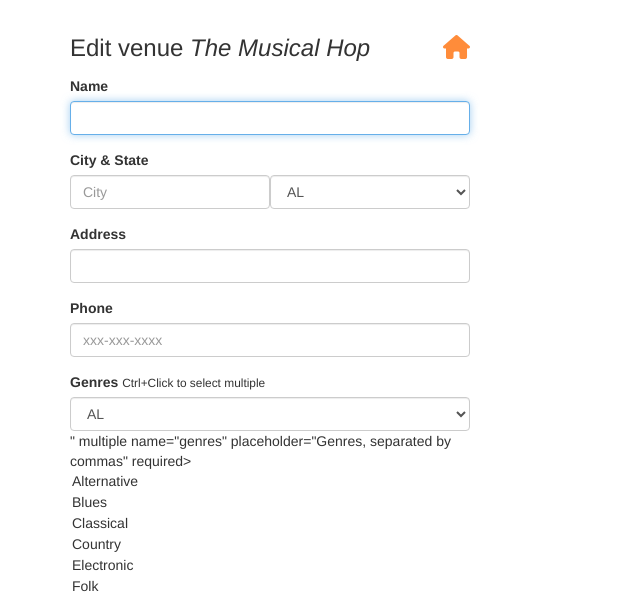
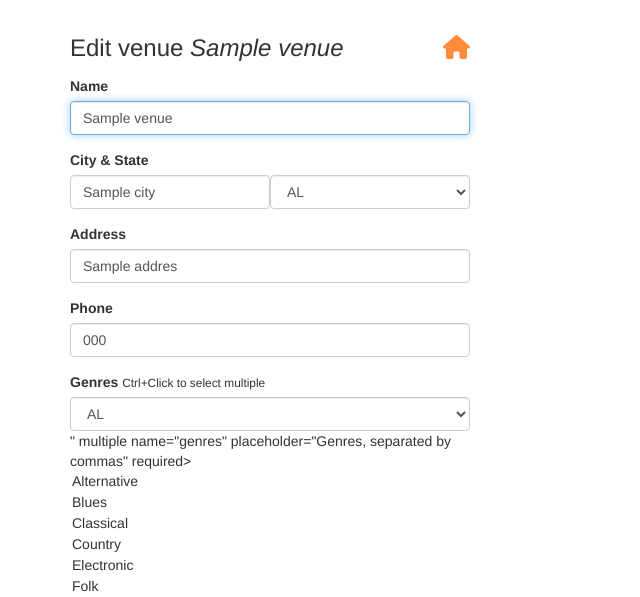
Before and after one commit to ClaudiuBogdan/fyyur_music_app, a Flask app: page /venues/1/edit in a window 1280 px wide. Shown: the part 60-657 px from the top of the page, without its empty margins (0-640 px from the left). Run offline with Flask 2, Linux system fonts and the light colour scheme; tables that the repository leaves empty hold one stand-in row (values such as "Sample post"); some libraries are stand-ins or nearby versions.

Commit message:
Implement CRUD for venues.

```diff
--- a/app.py
+++ b/app.py
@@ -711,28 +711,64 @@
 @app.route('/venues/<int:venue_id>/edit', methods=['GET'])
 def edit_venue(venue_id):
     form = VenueForm()
+
+    venue_instance = Venue.query.get(venue_id)
+
+    if not venue_instance:
+        return abort(404)
+
+    form.genres.default = format_genres(venue_instance.genres)
+    form.process()
+
     venue = {
-        "id": 1,
-        "name": "The Musical Hop",
-        "genres": ["Jazz", "Reggae", "Swing", "Classical", "Folk"],
-        "address": "1015 Folsom Street",
-        "city": "San Francisco",
-        "state": "CA",
-        "phone": "123-123-1234",
-        "website": "https://www.themusicalhop.com",
-        "facebook_link": "https://www.facebook.com/TheMusicalHop",
-        "seeking_talent": True,
-        "seeking_description": "We are on the lookout for a local artist to play every two weeks. Please call us.",
-        "image_link": "https://images.unsplash.com/photo-1543900694-133f37abaaa5?ixlib=rb-1.2.1&ixid=eyJhcHBfaWQiOjEyMDd9&auto=format&fit=crop&w=400&q=60"
+        "id": venue_instance.id,
+        "name": venue_instance.name,
+        "phone": venue_instance.phone,
+        "website": venue_instance.website if venue_instance.website else '',
+        "facebook_link": venue_instance.facebook_link if venue_instance.facebook_link else '',
+        "image_link": venue_instance.image_link if venue_instance.image_link else '',
+        "genres": format_genres(venue_instance.genres),
+        "address": venue_instance.address.name,
+        "city": venue_instance.address.city.name,
+        "state": venue_instance.address.city.state.name,
+        "seeking_venue": True if venue_instance.seeking_talent else False,
+        "seeking_description": venue_instance.seeking_talent.description if venue_instance.seeking_talent else None,
     }
-    # TODO: populate form with values from venue with ID <venue_id>
+
+    # COMPLETED: populate form with values from venue with ID <venue_id>
     return render_template('forms/edit_venue.html', form=form, venue=venue)
 
 
 @app.route('/venues/<int:venue_id>/edit', methods=['POST'])
 def edit_venue_submission(venue_id):
-    # TODO: take values from the form submitted, and update existing
+    # COMPLETED: take values from the form submitted, and update existing
     # venue record with ID <venue_id> using the new attributes
+
+    city = request.form.get('city', '')
+    state = request.form.get('state', '')
+    genres = request.form.getlist('genres')
+
+    try:
+        venue = Venue.query.get(venue_id)
+        venue.name = request.form.get('name', '')
+        venue.phone = request.form.get('phone', '')
+        venue.website = request.form.get('website', '')
+        venue.facebook_link = request.form.get('facebook_link', '')
+        # venue.image_link = request.form.get('image_link', '') # View not implemented
+
+        venue.genres = find_genres_or_create(genres, False)
+        venue.city = find_city_or_create(city, state, False)
+
+        # artist.seeking_venue = request.form.get('image_link', '') # View not implemented
+        db.session.add(venue)
+        db.session.commit()
+
+        # on successful db insert, flash success
+        flash('Venue ' + str(venue_id) + ' was successfully edited!')
+    except SQLAlchemyError as e:
+        db.session.rollback()
+        flash('An error occurred. Venue ' + str(venue_id) + ' could not be edited.')
+
     return redirect(url_for('show_venue', venue_id=venue_id))
 
 
@@ -773,7 +809,7 @@
         flash('Artist ' + request.form['name'] + ' was successfully listed!')
     except SQLAlchemyError as e:
         db.session.rollback()
-        # TODO: on unsuccessful db insert, flash an error instead.
+        # COMPLETED: on unsuccessful db insert, flash an error instead.
         flash('An error occurred. Artist ' + request.form['name'] + ' could not be listed.')
 
     return render_template('pages/home.html')
--- a/templates/forms/edit_venue.html
+++ b/templates/forms/edit_venue.html
@@ -6,26 +6,26 @@
       <h3 class="form-heading">Edit venue <em>{{ venue.name }}</em> <a href="{{ url_for('index') }}" title="Back to homepage"><i class="fa fa-home pull-right"></i></a></h3>
       <div class="form-group">
         <label for="name">Name</label>
-        {{ form.name(class_ = 'form-control', autofocus = true) }}
+        {{ form.name(class_ = 'form-control', autofocus = true, value=venue.name) }}
       </div>
       <div class="form-group">
           <label>City & State</label>
           <div class="form-inline">
             <div class="form-group">
-              {{ form.city(class_ = 'form-control', placeholder='City', autofocus = true) }}
+              {{ form.city(class_ = 'form-control', placeholder='City', autofocus = true, value=venue.city) }}
             </div>
             <div class="form-group">
-              {{ form.state(class_ = 'form-control', placeholder='State', autofocus = true) }}
+              {{ form.state(class_ = 'form-control', placeholder='State', autofocus = true, value=venue.state) }}
             </div>
           </div>
       </div>
       <div class="form-group">
         <label for="address">Address</label>
-        {{ form.address(class_ = 'form-control', autofocus = true) }}
+        {{ form.address(class_ = 'form-control', autofocus = true, value=venue.address) }}
       </div>
       <div class="form-group">
           <label for="phone">Phone</label>
-          {{ form.phone(class_ = 'form-control', placeholder='xxx-xxx-xxxx', autofocus = true) }}
+          {{ form.phone(class_ = 'form-control', placeholder='xxx-xxx-xxxx', autofocus = true, value=venue.phone) }}
         </div>
       <div class="form-group">
         <label for="genres">Genres</label>
@@ -34,7 +34,7 @@
       </div>
       <div class="form-group">
           <label for="genres">Facebook Link</label>
-          {{ form.facebook_link(class_ = 'form-control', placeholder='http://', id=form.state, autofocus = true) }}
+          {{ form.facebook_link(class_ = 'form-control', placeholder='http://', id=form.state, autofocus = true, value=venue.facebook_link) }}
         </div>
       <input type="submit" value="Edit Venue" class="btn btn-primary btn-lg btn-block">
     </form>
```
